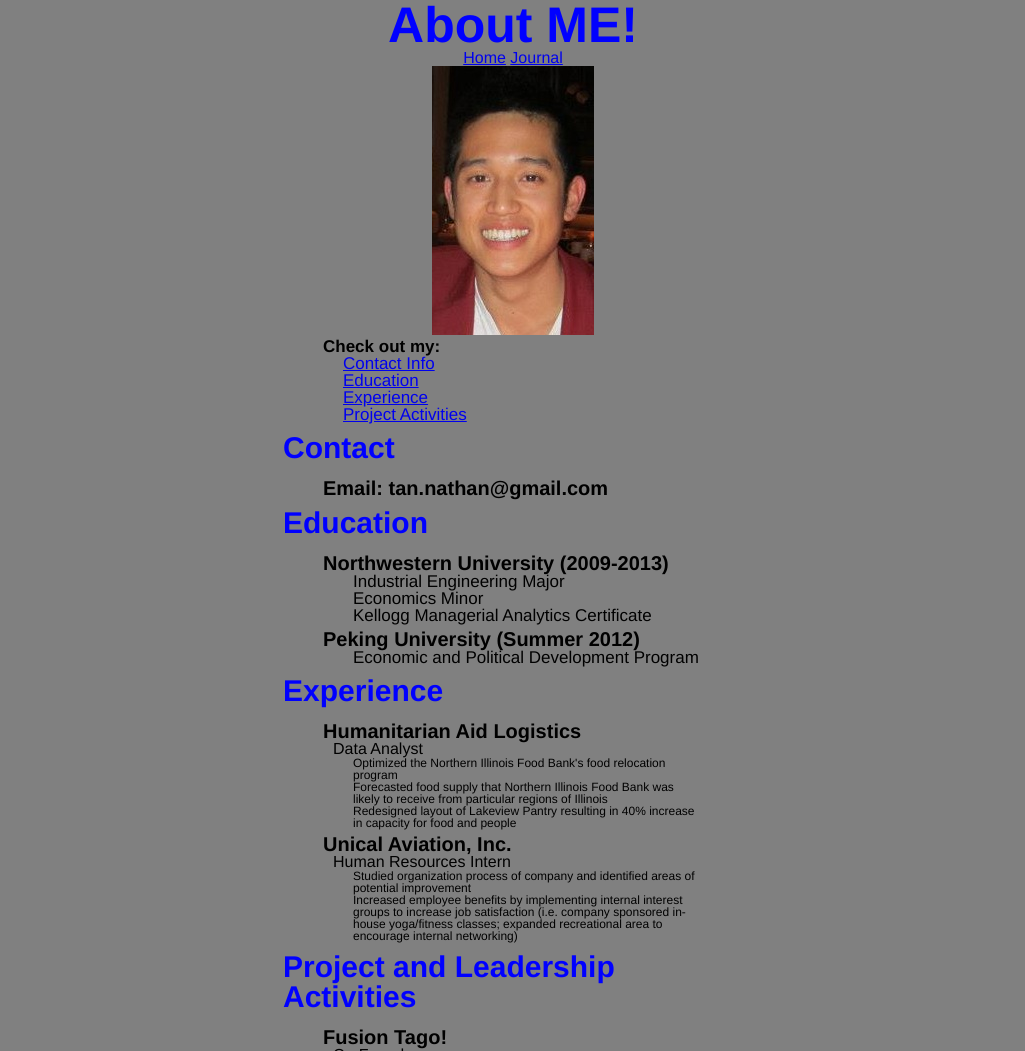
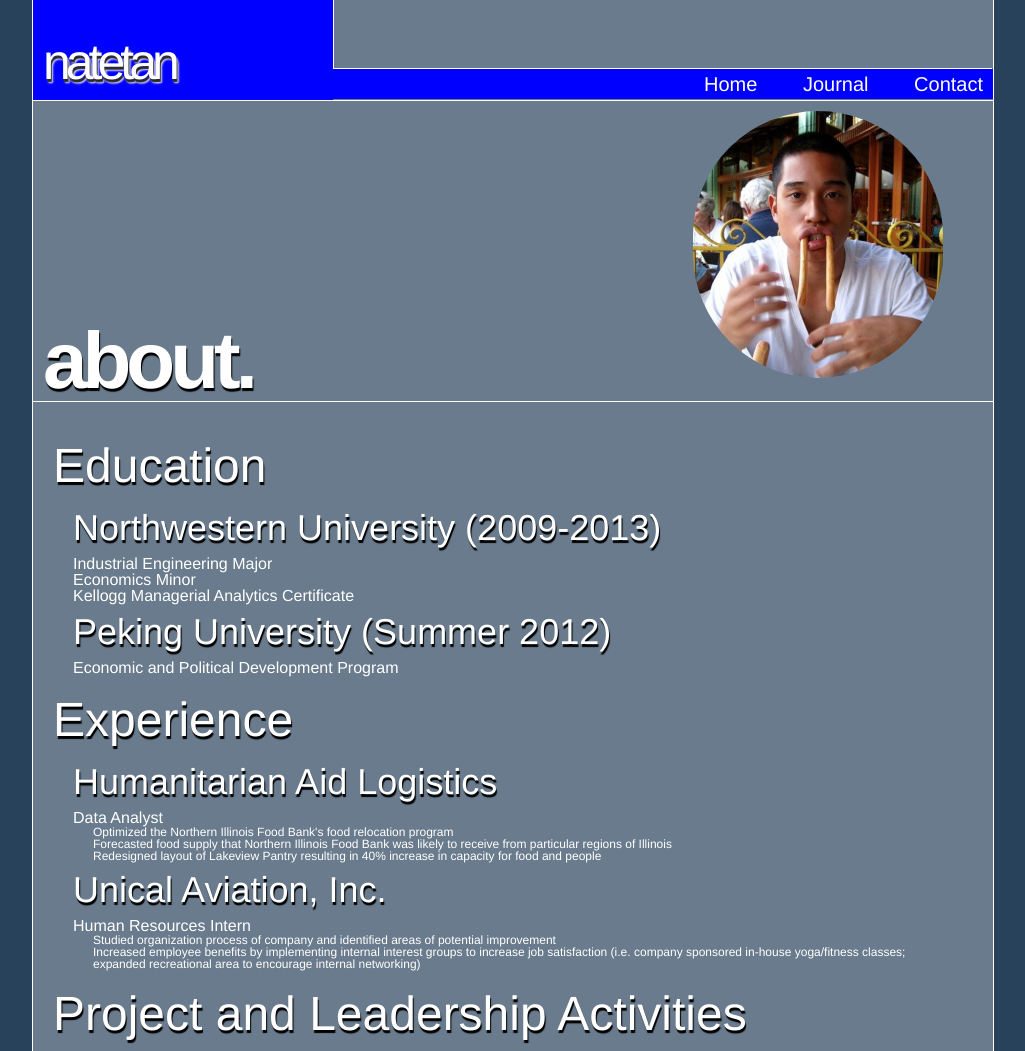
Before and after one commit to ntjiptorahardjo/tsl, a plain HTML site: page about.html in a window 1280 px wide. Shown: the top 1051 px of the page, without its empty margins (127-1152 px from the left). Drawn offline with Linux system fonts and the light colour scheme.

Commit message:
second commit

```diff
--- a/about.html
+++ b/about.html
@@ -8,64 +8,60 @@
 		</title>
 		<link rel="stylesheet" href="css/main.css">
 </head>
-	<body> <!--Why doesn't this follow the attributes specified on my css? i.e. width, margin, font, etc-->
-		<header> About ME! </header>
-		<nav>
-			<a href="index.html">Home</a>
-			<a href="journal.html">Journal</a>
-		</nav>
-
-		<div id="profile">
-			<img src="img/me1.jpg" alt="Nathan">
-		</div>
-
-		<p>
-			<b>Check out my:</b>
-		</p>
-		<p><a href="contact">Contact Info</a></p>
-		<p><a href="education">Education</a></p>
-		<p><a href="experience">Experience</a></p>
-		<p><a href="projects">Project Activities</a></p>
+<body>
+<div class="wrapper about">
 
 
-		<div id="contact">
-			<h1>
-				Contact
+<!--PRIMARY HEADER-->
+<header class="container group">
+	<h1 class="primary-logo">
+		natetan
 	</h1>
+	<div class="filler1"></div>
+	<nav class="primary-nav">
+		<ul>
+			<li>
+				<a href="index.html">Home</a>
+			</li>
+			<li>
+				<a href="journal.html">Journal</a>
+			</li>
+			<li>
+				<a href="contact.html">Contact</a>
+			</li>
+		</ul>
+	</nav>
+</header>
+
+
+<!--SECONDARY HEADER-->
+<div class="container group secondary-header">
+	<h2 class="secondary-title">about.</h2>
+	<div class="secondary-picture">
+		<img src="img/walrus_face.jpg" alt="Nathan Tan">
 	</div>
-		<div class="info">
-			<h2>
-				Email: tan.nathan@gmail.com
-			</h2>
 </div>
 
 
-		<div id="education">
-			<h1>
+<!--MAIN ARTICLE-->
+<article class="container group">
+<h3>
 	Education
-			</h1>
-		</div>
-			<div class="info">
-				<h2>Northwestern University (2009-2013)</h2>
+</h3>
+	<h4>Northwestern University (2009-2013)</h4>
 		<ul>
 			<li>Industrial Engineering Major</li>
 			<li>Economics Minor</li>
 			<li>Kellogg Managerial Analytics Certificate</li>
 		</ul>
-				<h2>Peking University (Summer 2012)</h2>
+	<h4>Peking University (Summer 2012)</h4>
 		<ul>
 			<li>Economic and Political Development Program</li>
 		</ul>
-			</div>
-
-
-		<div id="experience">
-			<h1>
+<h3>
 	Experience
-			</h1>
-		</div>
-		<div class="info">
-			<h2>Humanitarian Aid Logistics</h2>
+</h3>
+	<h4>Humanitarian Aid Logistics</h4>
 		<dl>
 			<dt>Data Analyst</dt>
 			<dd>Optimized the Northern Illinois Food Bank's food relocation program</dd>
@@ -73,22 +69,16 @@
 			<dd> Redesigned layout of Lakeview Pantry resulting in 40% increase in capacity for food and people</dd>
 		</dl>
 		<!--WHY DOESN'T THE <DL> INHERIT THE PADDING VALUES OF THE <P>?-->
-			<h2>Unical Aviation, Inc.</h2>
+	<h4>Unical Aviation, Inc.</h4>
 		<dl>
 			<dt>Human Resources Intern</dt>
 			<dd>Studied organization process of company and identified areas of potential improvement</dd>
 			<dd>Increased employee benefits by implementing internal interest groups to increase job satisfaction (i.e. company sponsored in-house yoga/fitness classes; expanded recreational area to encourage internal networking)</dd>
 		</dl>
-		</div>
-
-
-		<div id="project">
-			<h1>
+<h3>
 	Project and Leadership Activities
-			</h1>
-		</div>
-		<div class="info">
-			<h2>Fusion Tago!</h2>
+</h3>
+	<h4>Fusion Tago!</h4>
 		<dl>
 			<dt>Co-Founder</dt>
 			<dd>Co-Founded this late night Asian-Mexican fusion taco truck on Northwestern University's Campus</dd>
@@ -96,7 +86,7 @@
 			<dd>Produced formal business plan and presented to round of Angel Investors</dd>
 			<dd>Generated positive profits after modeling formal cost structure, projected profits, and expansion strategy</dd>
 		</dl>
-			<h2>Northwestern Formula Racing </h2>
+	<h4>Northwestern Formula Racing </h4>
 		<dl>
 			<dt>External Relations</dt>
 			<dd>Organized team and promotional events including car unveiling and travling to competition</dd>
@@ -105,5 +95,6 @@
 			<dd>Raised 15% of project budget surpassing assigned individual target</dd>
 		</dl>
 </div>
+</div>
 </body>
 </html>
--- a/css/main.css
+++ b/css/main.css
@@ -41,55 +41,78 @@ table {
 	border-collapse: collapse;
 	border-spacing: 0;
 }
-/*END OF RESET*/
+
+/*CLEAR*/
+.group{
+	clear:both;
+	*zoom:1;
+}
+
+.group:before,
+.group:after{
+	content:"";
+	display:table;
+}
+
+.group:after{clear:both;}
 
 
 /*NEW STYLES*/
 body{
-	color:black;
-	background:gray;
+	background-color: #29425B;
 	font-family:Helvetica;
-	width:500px;
-	margin:auto;
-
-}
-header{
-	color:blue;
-	text-align:center;
-	font-size:50px;
-	font-weight:bolder;
-}
-nav{
-	text-align:center;
+	color:white;
 }
 
+header{
+	height:100px;
+	border-bottom:1px solid white;
+}
+
+nav{
+	display:block;
+}
+
+article{
+	padding:20px 0px;
+}
+
+h1,h2,h3,h4,h5,h6{
+	color:white;
+	font-family:Helvetica, sans-serif;
+	text-shadow: 1px 3px 1px black;
+}
 
 h1{
-	color:blue;
-	font-size: 30px;
-	font-weight: bolder;
-	padding: 10px 20px;
-}
-h2{
-	padding:5px 30px 0px 30px;
-	font-size:20px;
-	font-weight:bold;
+	font-size: 50px;
 }
 
+h2{
+
+	font-size:80px;
+	font-weight:bolder;
+	letter-spacing:-5px;
+}
+
+h3{
+	font-size:48px;
+	padding:20px 0px 10px 20px;
+}
+
+h4{
+	font-size:36px;
+	padding:10px 0px 10px 40px;
+}
 
 p{
 	padding:0px 60px;
 	font-size:17px;
+	text-indent:20px;
+	line-height:1.5;
 }
 
 
-ul{
-	padding:0px 60px;
-	font-size:17px;
-}
-dl{
-	padding:0px 40px;
-}
+
 dd{
 	display: block; /*Why doesn't this do anything*/
 	padding: 0px 20px;
@@ -103,19 +126,201 @@ b{
 	font-weight:bolder;
 }
 
-p + p{
-	text-indent:20px;
+
+
+/*CLASSES and IDS*/
+.wrapper{
+	width:960px;
+	margin:0 auto;
+	background-color: #697B8C;
+	border-left:1px solid white;
+	border-right:1px solid white;
 }
 
-.info{
-	padding:0px 0px 0px 30px;
+.container{
+	margin:0 auto;
+	width: 960px;
 }
 
-#profile{
-	text-align:center;
+
+
+/*PRIMARY HEADING AND NAV*/
+.primary-logo{
+	float:left;
+	line-height:2.5;
+	margin:0;
+	vertical-align:baseline;
+	background-color:blue;
+	height:100px;
+	width:290px;
+	padding-left:10px;
+	letter-spacing:-5px;
+	text-shadow:
+		1px 3px 1px #292929,
+		2px 4px 2px white;
 }
+
+.primary-nav{
+	background-color:blue;
+	width:650px;
+	float:left;
+	font-size:20px;
+	text-align:right;
+	padding:5px 10px 5px 0px;
+}
+
+.primary-nav a{
+	color:white;
+	text-decoration: none;
+}
+
+.primary-nav li{
+	display:inline;
+	padding-right:20px;
+}
+
+.primary-nav a:hover{
+	text-decoration:underline;
+	color: black;
+	font-weight:bolder;
+}
+
+.filler1{
+	float:left;
+	height:68px;
+	width:658px;
+	border-left:1px solid white;
+	border-bottom:1px solid white;
+}
+/*END OF PRIMARY HEADER AND NAV*/
+
+
+
+
+
+
+/**********SECONDARY HEADER**********/
+.secondary-header{
+	height:300px;
+	background-color:#697B8C;
+	border-bottom:1px solid white;
+}
+
+.secondary-title{
+	line-height:6.5;
+	float:left;
+	margin:0;
+	background-color: #697B8C;
+	width:230px;
+	height:300px;
+	padding-left:10px;
+}
+
+.secondary-picture{
+	float:right;
+	margin:0;
+	background:#697B8C;
+	width:720px;
+	height:300px;
+	overflow:hidden;
+}
+
+/**********HOME page specifics**********/
+.home .secondary-picture{
+	width: 620px;
+	float:right;
+}
+
+.journal .secondary-picture{
+	width:700px;
+	float:right;
+}
+
+/*ABOUT page specifics*/
+.about .secondary-picture{
+	width:300px;
+}
+
+.about .secondary-title{
+	width:650px;
+	height:290px;
+	background-color:#697B8C;
+}
+
+.about .secondary-picture img{
+	border-radius:200px;
+	width: 250px;
+	margin-right:50px;
+	margin-top:10px;
+	vertical-align:center;
+}
+
+.about li{
+	color:white;
+	padding:0px 0px 0px 40px;
+}
+
+.about dl{
+	color:white;
+	padding:0px 40px;
+}
+
+/*.secondary-header .col3-4{
+	display:inline-block;
+	float:left;
+	background-color:green;
+	width:300px;
+}*/
+
+/*.list-compact{
+	list-style:none;*/
+}
+/*what does this do??*/
+
+
+
+
+.col1-4{
+	float:left;
+	width:240px;
+	background-color:red;
+}
+
+.col3-4{
+	float:left;
+	width:100px;
+	background-color:red;
+}
+
+/*.info{
+	padding:0px 0px 0px 30px;
+}*/
+
+
+
+
+
+/*UNUSED*/
+/*
+.primary-header{
+	border-bottom: 2px solid gray;
+	vertical-align:baseline;
+	display:block;
+	margin-bottom:0px;
+	padding:5px 0px;
+}
+
 
 #contact{
 	border:medium;
 	border-color:white;}
 	/*Why isn't this being picked up?*/
+
+
+/*.primary-nav li{
+	float:right;
+	margin:60px 10px;
+	background-color:blue;
+	color:white;
+}*/
+*/
```
Also changed, not shown: contact.html (added, +46 -0 lines), index.html (+51 -14 lines), journal.html (+35 -7 lines), img/angry_face.jpg (added), img/beach_handstand.jpg (added), img/china_sideways.jpg (added), img/crusherhat.jpg (added), img/excited_face.jpg (added), img/machupichu.jpg (added), img/momofuku_eating.jpg (added), img/profile.jpg (added), img/riding_dragon.jpg (added), img/shades_boat.jpg (added), img/silhouette_peru.jpg (added), 2 more files. Lines whose indentation alone changed are shown as unchanged.
